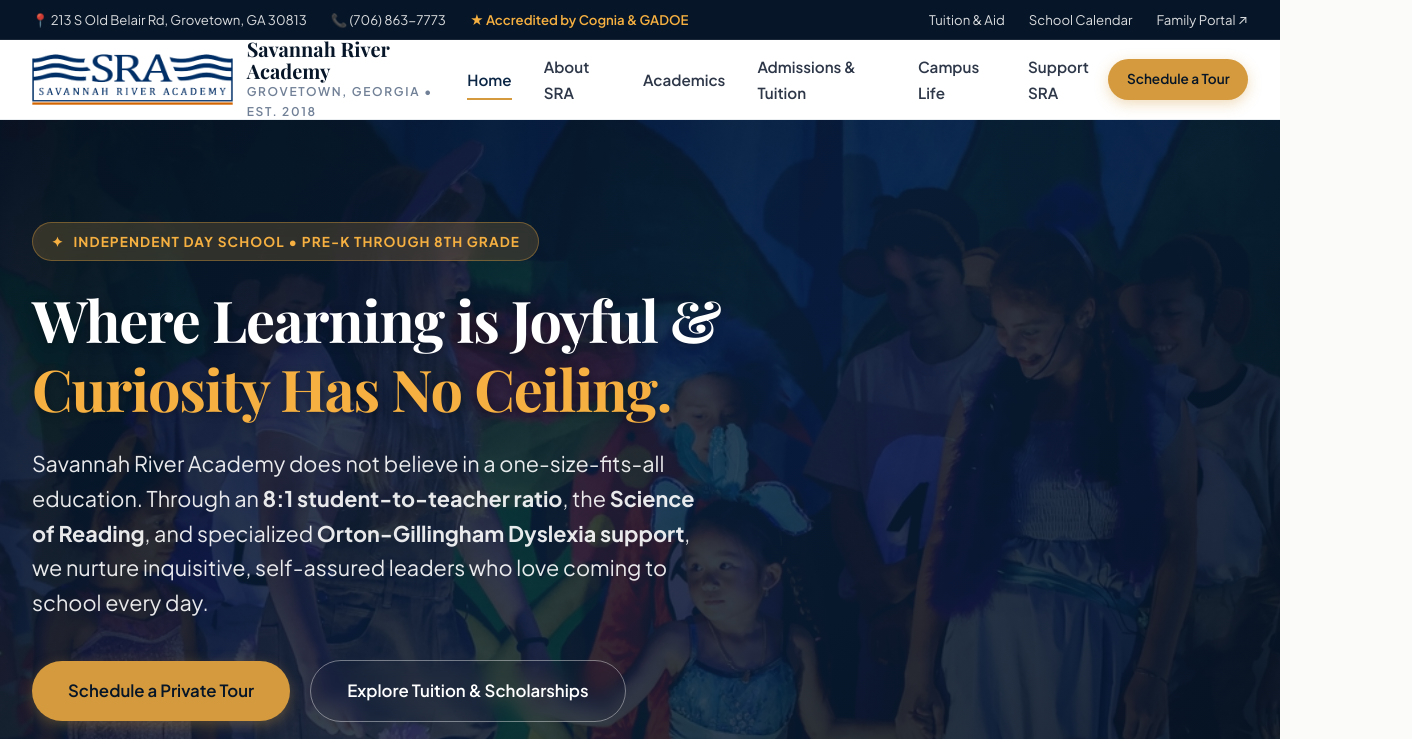
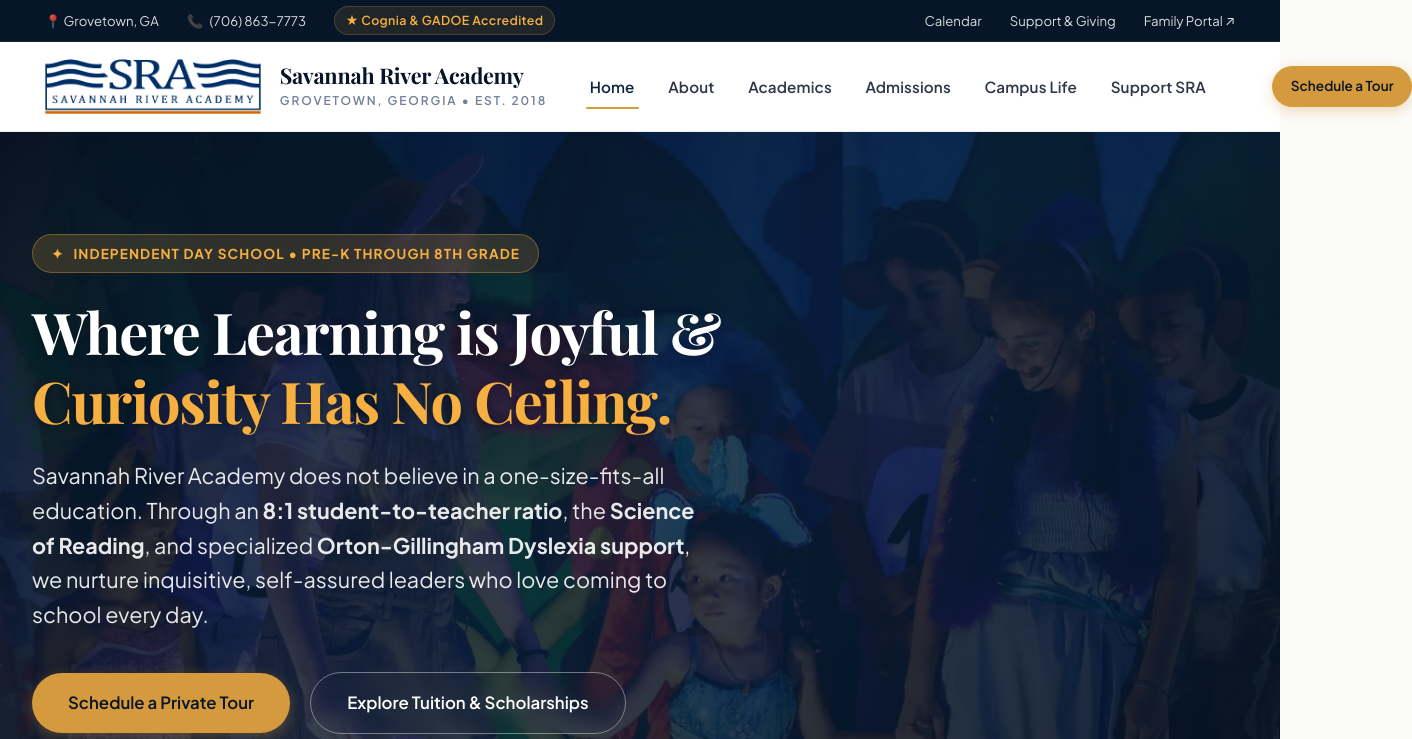
Before and after one commit to wormy638/SRA-NEW, a plain HTML site: page index.html in a window 1280 px wide. Shown: the top 739 px of the page, 1412 px wide, since content can reach past the window. Drawn offline with nearby package versions, Linux system fonts and the light colour scheme; a web font is replaced by a local one.

Commit message:
update spacing

```diff
--- a/assets/css/main.css
+++ b/assets/css/main.css
@@ -321,28 +321,40 @@ p {
 }
 
 /* --------------------------------------------------------------------------
-   5. NAVIGATION & TOP BAR
+   5. NAVIGATION & TOP BAR (SPACIOUS & REFINED)
    -------------------------------------------------------------------------- */
 .top-bar {
   background-color: var(--color-navy-900);
   color: rgba(255, 255, 255, 0.85);
   font-size: 0.825rem;
-  height: var(--topbar-height);
+  min-height: 42px;
   border-bottom: 1px solid rgba(255, 255, 255, 0.08);
   display: flex;
   align-items: center;
 }
 
 .top-bar .container {
+  max-width: 1520px;
+  width: 100%;
+  padding-inline: clamp(1.25rem, 3.5vw, 3rem);
   display: flex;
   justify-content: space-between;
   align-items: center;
+  gap: 2rem;
 }
 
-.top-bar-links, .top-bar-contact {
+.top-bar-contact, .top-bar-links {
   display: flex;
   align-items: center;
-  gap: 1.5rem;
+  gap: 1.75rem;
+  flex-wrap: wrap;
+}
+
+.top-bar-contact span, .top-bar-links a {
+  display: inline-flex;
+  align-items: center;
+  gap: 0.4rem;
+  transition: color var(--transition-fast);
 }
 
 .top-bar-links a:hover, .top-bar-contact a:hover {
@@ -352,9 +364,12 @@ p {
 .top-bar-tag {
   color: var(--color-gold-400);
   font-weight: 600;
-  display: flex;
-  align-items: center;
-  gap: 0.35rem;
+  background: rgba(212, 154, 61, 0.12);
+  padding: 0.2rem 0.65rem;
+  border-radius: var(--radius-full);
+  border: 1px solid rgba(212, 154, 61, 0.25);
+  font-size: 0.775rem;
+  letter-spacing: 0.03em;
 }
 
 /* Main Sticky Header */
@@ -362,36 +377,46 @@ p {
   position: sticky;
   top: 0;
   z-index: 100;
-  height: var(--header-height);
-  background-color: rgba(255, 255, 255, 0.95);
+  height: 90px;
+  background-color: rgba(255, 255, 255, 0.98);
   backdrop-filter: blur(16px);
   border-bottom: 1px solid var(--border-light);
-  transition: all var(--transition-base);
+  transition: height var(--transition-base), box-shadow var(--transition-base);
 }
 
 .main-header.scrolled {
-  box-shadow: var(--shadow-md);
-  height: 72px;
+  box-shadow: 0 4px 20px rgba(6, 21, 39, 0.08);
+  height: 76px;
 }
 
 .main-header .container {
+  max-width: 1520px;
+  width: 100%;
+  padding-inline: clamp(1.25rem, 3.5vw, 3rem);
   display: flex;
   align-items: center;
   justify-content: space-between;
   height: 100%;
+  gap: clamp(1.5rem, 3vw, 3.5rem);
 }
 
 .header-brand {
   display: flex;
   align-items: center;
-  gap: 0.85rem;
+  gap: 1.15rem;
   text-decoration: none;
+  flex-shrink: 0;
 }
 
 .header-brand img {
-  height: 52px;
+  height: 56px;
   width: auto;
   object-fit: contain;
+  transition: height var(--transition-base);
+}
+
+.main-header.scrolled .header-brand img {
+  height: 48px;
 }
 
 .header-brand-text {
@@ -401,34 +426,40 @@ p {
 
 .header-brand-name {
   font-family: var(--font-serif);
-  font-size: 1.25rem;
+  font-size: 1.35rem;
   font-weight: 700;
   color: var(--color-navy-900);
-  line-height: 1.1;
+  line-height: 1.15;
+  letter-spacing: -0.01em;
 }
 
 .header-brand-sub {
   font-size: 0.75rem;
   text-transform: uppercase;
-  letter-spacing: 0.14em;
+  letter-spacing: 0.16em;
   color: var(--color-slate-500);
   font-weight: 600;
+  margin-top: 0.2rem;
 }
 
 /* Nav Menu */
 .nav-menu {
   display: flex;
   align-items: center;
-  gap: 2rem;
+  gap: clamp(1.25rem, 2vw, 2.5rem);
+  margin-left: auto;
+  margin-right: 1.5rem;
 }
 
 .nav-link {
   font-size: 0.95rem;
   font-weight: 600;
   color: var(--color-slate-800);
-  padding: 0.5rem 0;
+  padding: 0.65rem 0.25rem;
   position: relative;
   transition: color var(--transition-fast);
+  white-space: nowrap;
+  letter-spacing: 0.01em;
 }
 
 .nav-link::after {
@@ -437,8 +468,9 @@ p {
   bottom: 0;
   left: 0;
   width: 0%;
-  height: 2px;
+  height: 2.5px;
   background-color: var(--color-gold-500);
+  border-radius: var(--radius-full);
   transition: width var(--transition-base);
 }
 
@@ -453,7 +485,8 @@ p {
 .header-actions {
   display: flex;
   align-items: center;
-  gap: 1rem;
+  gap: 1.25rem;
+  flex-shrink: 0;
 }
 
 /* Mobile Hamburger Button */
@@ -1394,7 +1427,7 @@ p {
 /* --------------------------------------------------------------------------
    15. RESPONSIVE BREAKPOINTS
    -------------------------------------------------------------------------- */
-@media (max-width: 1024px) {
+@media (max-width: 1180px) {
   .nav-menu { display: none; }
   .menu-toggle { display: flex; }
   .stat-item { border-right: none; }
--- a/index.html
+++ b/index.html
@@ -22,13 +22,13 @@
   <div class="top-bar">
     <div class="container">
       <div class="top-bar-contact">
-        <span>📍 213 S Old Belair Rd, Grovetown, GA 30813</span>
+        <span>📍 Grovetown, GA</span>
         <span>📞 <a href="tel:7068637773">(706) 863-7773</a></span>
-        <span class="top-bar-tag">★ Accredited by Cognia & GADOE</span>
+        <span class="top-bar-tag">★ Cognia &amp; GADOE Accredited</span>
       </div>
       <div class="top-bar-links">
-        <a href="admissions.html#tuition">Tuition & Aid</a>
-        <a href="about.html#calendar">School Calendar</a>
+        <a href="assets/docs/SRA-Calendar-2026-2027.pdf" target="_blank">Calendar</a>
+        <a href="support.html">Support &amp; Giving</a>
         <a href="https://logins2.renweb.com/logins/ParentsWeb-Login.aspx" target="_blank" rel="noopener">Family Portal ↗</a>
       </div>
     </div>
@@ -47,15 +47,14 @@
 
       <nav class="nav-menu" aria-label="Primary Navigation">
         <a href="index.html" class="nav-link active">Home</a>
-        <a href="about.html" class="nav-link">About SRA</a>
+        <a href="about.html" class="nav-link">About</a>
         <a href="academics.html" class="nav-link">Academics</a>
-        <a href="admissions.html" class="nav-link">Admissions & Tuition</a>
+        <a href="admissions.html" class="nav-link">Admissions</a>
         <a href="campus-life.html" class="nav-link">Campus Life</a>
         <a href="support.html" class="nav-link">Support SRA</a>
       </nav>
 
       <div class="header-actions">
-        <a href="tel:7068637773" class="btn btn-sm btn-outline-navy" style="display: none; @media(min-width: 900px){display: inline-flex;}">Call Us</a>
         <button class="btn btn-sm btn-primary btn-tour-trigger">Schedule a Tour</button>
         <button class="menu-toggle" id="drawer-open" aria-label="Open Navigation Menu" aria-controls="drawer" aria-expanded="false">
           <span></span>
```
Also changed, not shown: about.html (+6 -6 lines), academics.html (+6 -6 lines), admissions.html (+6 -6 lines), campus-life.html (+6 -6 lines), support.html (+5 -6 lines).
